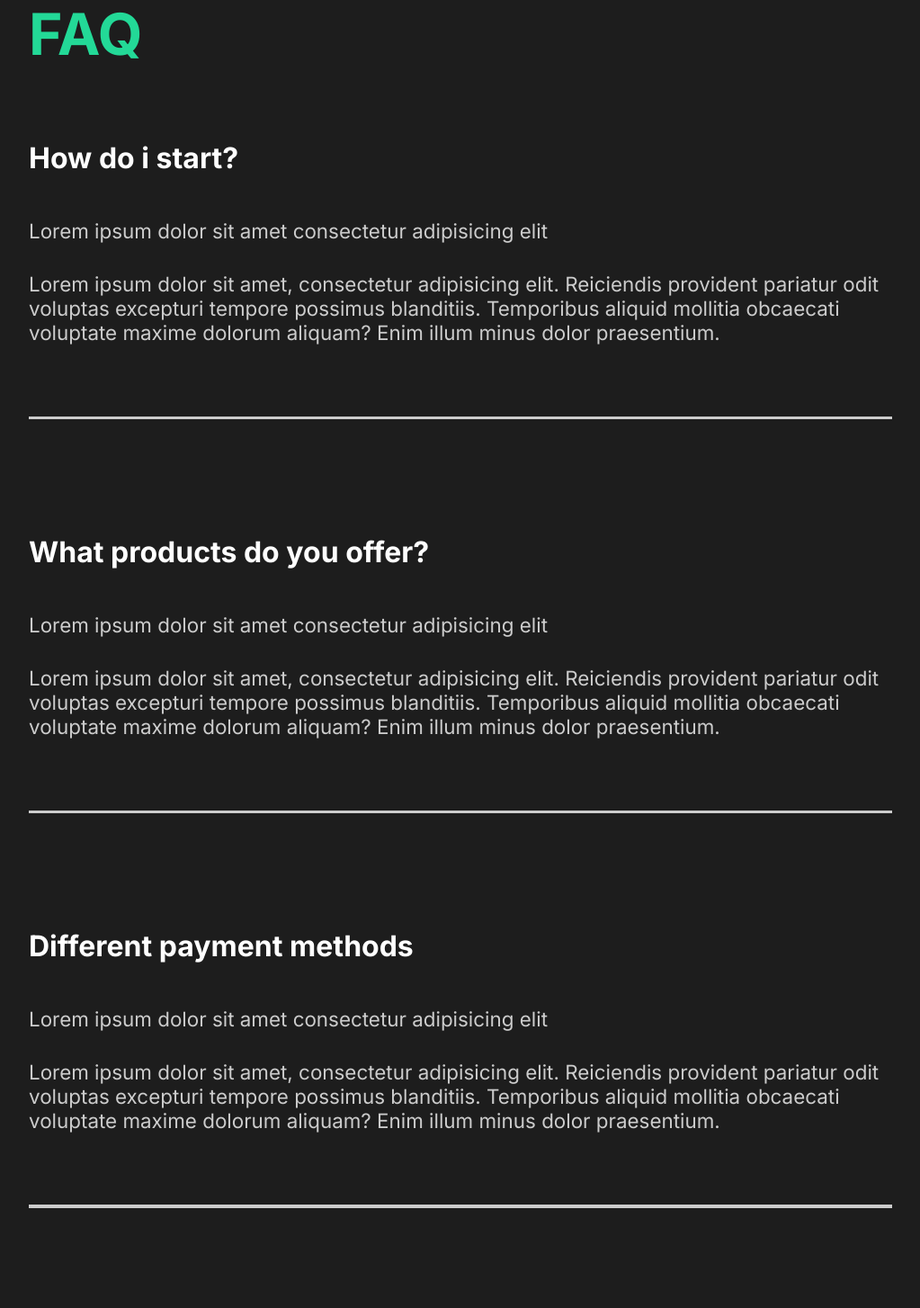
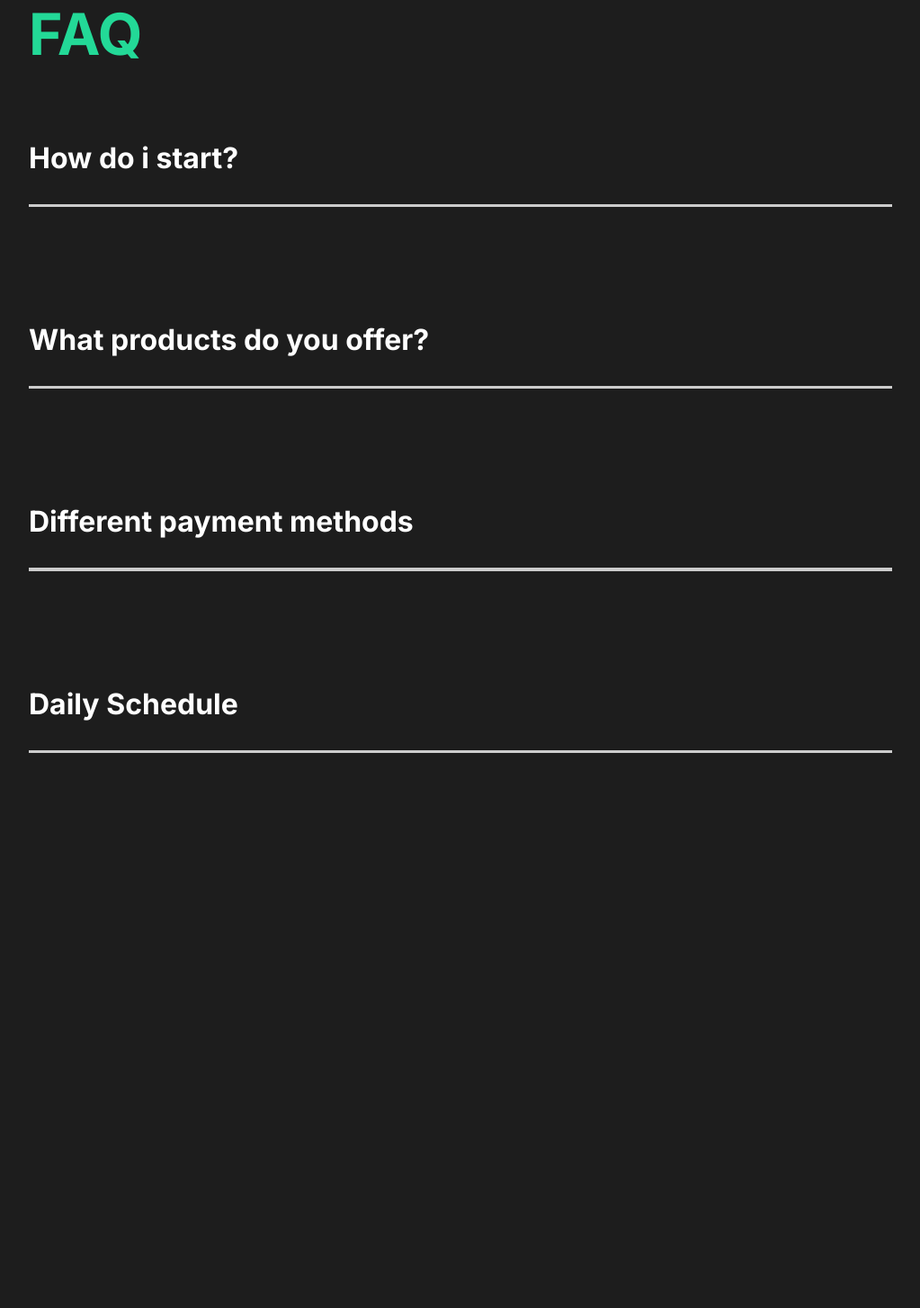
Before and after one commit to masoudgolchin/react-capture-portofolio-website, a React (Create React App) app: page / in a window 1280 px wide. Shown: the part 2256-3710 px from the top of the page at 90% size, without its empty margins (128-1151 px from the left). After the commit the page ends 3253 px from the top, so only its background shows below. Built offline with nearby package versions, Linux system fonts and the light colour scheme.

Commit message:
Fix: toggle faq questions

```diff
--- a/src/components/FaqSection.js
+++ b/src/components/FaqSection.js
@@ -1,65 +1,66 @@
-import React from "react";
+import React, { useState } from "react";
 import styled from "styled-components";
 import { About } from "../style";
+import Toggle from "./Toggle";
+import { AnimateSharedLayout } from "framer-motion";
 
 const FaqSection = () => {
+  const [faqToggle, setFaqToggle] = useState(false);
   return (
     <Faq>
       <h2>
         Any Suestions? <span>FAQ</span>
       </h2>
-      <div className="question">
-        <h4>How do i start?</h4>
+      <AnimateSharedLayout>
+        <Toggle title="How do i start?">
           <div className="answer">
             <p>Lorem ipsum dolor sit amet consectetur adipisicing elit</p>
             <p>
-            Lorem ipsum dolor sit amet, consectetur adipisicing elit. Reiciendis
-            provident pariatur odit voluptas excepturi tempore possimus
-            blanditiis. Temporibus aliquid mollitia obcaecati voluptate maxime
-            dolorum aliquam? Enim illum minus dolor praesentium.
+              Lorem ipsum dolor sit amet, consectetur adipisicing elit.
+              Reiciendis provident pariatur odit voluptas excepturi tempore
+              possimus blanditiis. Temporibus aliquid mollitia obcaecati
+              voluptate maxime dolorum aliquam? Enim illum minus dolor
+              praesentium.
             </p>
           </div>
-        <div className="faq-line"></div>
-      </div>
-      <div className="question">
-        <h4>What products do you offer?</h4>
+        </Toggle>
+        <Toggle title="What products do you offer?">
           <div className="answer">
             <p>Lorem ipsum dolor sit amet consectetur adipisicing elit</p>
             <p>
-            Lorem ipsum dolor sit amet, consectetur adipisicing elit. Reiciendis
-            provident pariatur odit voluptas excepturi tempore possimus
-            blanditiis. Temporibus aliquid mollitia obcaecati voluptate maxime
-            dolorum aliquam? Enim illum minus dolor praesentium.
+              Lorem ipsum dolor sit amet, consectetur adipisicing elit.
+              Reiciendis provident pariatur odit voluptas excepturi tempore
+              possimus blanditiis. Temporibus aliquid mollitia obcaecati
+              voluptate maxime dolorum aliquam? Enim illum minus dolor
+              praesentium.
             </p>
           </div>
-        <div className="faq-line"></div>
-      </div>
-      <div className="question">
-        <h4>Different payment methods</h4>
+        </Toggle>
+        <Toggle title="Different payment methods">
           <div className="answer">
             <p>Lorem ipsum dolor sit amet consectetur adipisicing elit</p>
             <p>
-            Lorem ipsum dolor sit amet, consectetur adipisicing elit. Reiciendis
-            provident pariatur odit voluptas excepturi tempore possimus
-            blanditiis. Temporibus aliquid mollitia obcaecati voluptate maxime
-            dolorum aliquam? Enim illum minus dolor praesentium.
+              Lorem ipsum dolor sit amet, consectetur adipisicing elit.
+              Reiciendis provident pariatur odit voluptas excepturi tempore
+              possimus blanditiis. Temporibus aliquid mollitia obcaecati
+              voluptate maxime dolorum aliquam? Enim illum minus dolor
+              praesentium.
             </p>
           </div>
-        <div className="faq-line"></div>
-      </div>
-      <div className="question">
-        <h4>Daily Schedule</h4>
+        </Toggle>
+        <Toggle title="Daily Schedule">
           <div className="answer">
             <p>Lorem ipsum dolor sit amet consectetur adipisicing elit</p>
             <p>
-            Lorem ipsum dolor sit amet, consectetur adipisicing elit. Reiciendis
-            provident pariatur odit voluptas excepturi tempore possimus
-            blanditiis. Temporibus aliquid mollitia obcaecati voluptate maxime
-            dolorum aliquam? Enim illum minus dolor praesentium.
+              Lorem ipsum dolor sit amet, consectetur adipisicing elit.
+              Reiciendis provident pariatur odit voluptas excepturi tempore
+              possimus blanditiis. Temporibus aliquid mollitia obcaecati
+              voluptate maxime dolorum aliquam? Enim illum minus dolor
+              praesentium.
             </p>
           </div>
-        <div className="faq-line"></div>
-      </div>
+        </Toggle>
+      </AnimateSharedLayout>
     </Faq>
   );
 };
--- /dev/null
+++ b/src/components/Toggle.js
@@ -0,0 +1,22 @@
+import React, { useState } from "react";
+import { motion } from "framer-motion";
+
+const Toggle = ({ children, title }) => {
+  const [toggle, setToggle] = useState(false);
+  return (
+    <motion.div
+      layout
+      className="question"
+      onClick={() => {
+        setToggle(!toggle);
+      }}
+    >
+      <motion.h4 layout>{title}</motion.h4>
+
+      {toggle ? children : ""}
+      <div className="faq-line"></div>
+    </motion.div>
+  );
+};
+
+export default Toggle;
```
Lines whose indentation alone changed are shown as unchanged.
